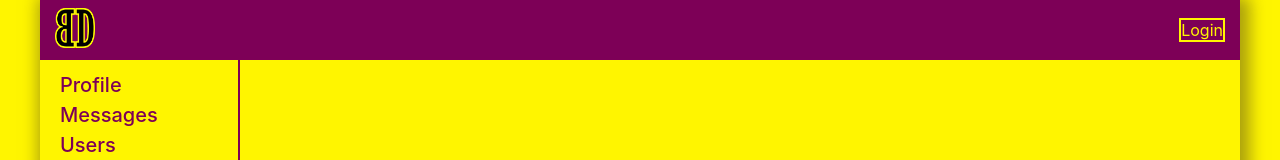
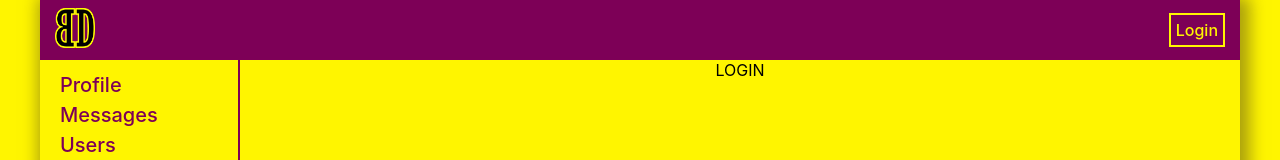
Before and after one commit to NichoMan26/react-samurai-wai-2.0, a React (Create React App) app in the folder way-of-samurai-2.0/: page /login in a window 1280 px wide. Shown: the top 160 px of the page. Built offline with nearby package versions, Linux system fonts and the light colour scheme; no server answers.

Commit message:
lesson 69

```diff
--- a/way-of-samurai-2.0/src/App.js
+++ b/way-of-samurai-2.0/src/App.js
@@ -6,6 +6,7 @@ import {Route, BrowserRouter} from 'react-router-dom'
 import DialogsContainer from './components/Dialogs/DialogsContainer';
 import UsersContainer from './components/Users/UsersContainer';
 import ProfileContainer from './components/Profile/ProfileContainer';
+import LoginPage from './components/Login/Login';
 
 const App = (props) => {
   return (
@@ -20,8 +21,8 @@ const App = (props) => {
                   render={() => <DialogsContainer />}/>
           <Route path='/users'
                   render={() => <UsersContainer/>}/>
-          {/* <Route path='/login'
-                  render={() => <Login/>}/> */}
+          <Route path='/login'
+                  render={() => <LoginPage/>}/>
         </div>
       </div>
     </BrowserRouter>
--- a/way-of-samurai-2.0/src/components/Auth/Auth.jsx
+++ b/way-of-samurai-2.0/src/components/Auth/Auth.jsx
@@ -17,7 +17,7 @@ const Auth = (props) =>{
             </NavLink>
             :
             <NavLink className={cls.wrapper} to={'/login/'}>
-               {props.isAuth?props.userName:"Login"}
+               <p className={cls.login}>Login</p>
             </NavLink>
             }
             </>
--- a/way-of-samurai-2.0/src/components/Dialogs/DialogsContainer.jsx
+++ b/way-of-samurai-2.0/src/components/Dialogs/DialogsContainer.jsx
@@ -1,10 +1,11 @@
 import {connect} from 'react-redux'
 import Dialogs from './Dialogs';
+import {withAuthRedirect}  from './../../hoc/withAuthRedirct'
 import {addMessageActionCreator, updateNewMessageActionCreator} from './../../redux/dialogs-reducer'
 
 let mapStateToProps = (state) => {
     return {
-        dialogsPage: state.dialogsPage
+        dialogsPage: state.dialogsPage,
         }
     }
 let mapDispatchToProps = (dispatch) => {
@@ -17,5 +18,6 @@ let mapDispatchToProps = (dispatch) => {
             }
         }
     }
-const DialogsContainer = connect(mapStateToProps, mapDispatchToProps)(Dialogs)
+    let AuthRedirectContainer = withAuthRedirect(Dialogs)
+const DialogsContainer = connect(mapStateToProps, mapDispatchToProps)(AuthRedirectContainer)
 export default DialogsContainer;
--- a/way-of-samurai-2.0/src/components/Header/HeaderContainer.jsx
+++ b/way-of-samurai-2.0/src/components/Header/HeaderContainer.jsx
@@ -2,7 +2,6 @@ import React from 'react';
 import Header from './Header'
 import {getAuthUserData} from './../../redux/auth-reducer'
 import {connect} from 'react-redux'
-import {authAPI} from './../../api/api'
 
 
 class HeaderContainer extends React.Component{
--- /dev/null
+++ b/way-of-samurai-2.0/src/components/Login/Login.jsx
@@ -0,0 +1,8 @@
+import React from 'react'
+import cls from './Login.module.css'
+class Login extends React.Component{
+    render(){
+        return <div className={cls.wrapper}>LOGIN</div>
+    }
+}
+export default Login
--- /dev/null
+++ b/way-of-samurai-2.0/src/components/Login/Login.module.css
@@ -0,0 +1,3 @@
+.wrapper{
+    text-align: center;
+}
--- a/way-of-samurai-2.0/src/components/Profile/Profile.jsx
+++ b/way-of-samurai-2.0/src/components/Profile/Profile.jsx
@@ -3,8 +3,9 @@ import React from 'react';
 import cls from './Profile.module.css'
 import ProfileInfo from './ProfileInfo/ProfileInfo';
 import MyPostsContainer from './MyPosts/MyPostsContainer';
+
+
 const Profile = (props) => {
-
     return(
         <div className={cls.profile}>
            <ProfileInfo userProfile={props.userProfile}/>
--- a/way-of-samurai-2.0/src/components/Profile/ProfileContainer.jsx
+++ b/way-of-samurai-2.0/src/components/Profile/ProfileContainer.jsx
@@ -3,6 +3,7 @@ import Profile from './Profile';
 import {getUserProfile} from './../../redux/profile-reducer'
 import {connect} from 'react-redux'
 import {withRouter} from 'react-router-dom'
+import {withAuthRedirect} from './../../hoc/withAuthRedirct'
 
 
  class ProfileContainer extends React.Component {
@@ -18,12 +19,14 @@ import {withRouter} from 'react-router-dom'
         return <Profile {...this.props}/>
      }
 }
-const dispatchMapToProps = (state) => {
- return{
-    userProfile:state.profilePage.userProfile
- }
-}
+let AuthRedirectContainer = withAuthRedirect(ProfileContainer)
 
-let WithURLDataProfileContainer = withRouter(ProfileContainer)
+const mapStateToProps = (state) => {
+   return{
+      userProfile:state.profilePage.userProfile,
+   }
+  }
 
-export default connect(dispatchMapToProps,{getUserProfile})(WithURLDataProfileContainer);
+let WithURLDataProfileContainer = withRouter(AuthRedirectContainer)
+
+export default connect(mapStateToProps,{getUserProfile})(WithURLDataProfileContainer);
--- /dev/null
+++ b/way-of-samurai-2.0/src/hoc/withAuthRedirct.js
@@ -0,0 +1,21 @@
+import React from 'react'
+import { Redirect } from 'react-router-dom'
+import {connect} from 'react-redux'
+
+
+const mapStateToPropsForRedirect = (state) => ({isAuth:state.auth.isAuth})
+
+export const withAuthRedirect = (Component) =>{
+    class RedirectComponent extends React.Component{
+        render(){
+            console.log(this.props);
+            if(!this.props.isAuth){
+                return <Redirect to='/login'/>
+            }
+            return <Component {...this.props}/>
+        }
+    }
+
+    let ConnectedAuthRedirectContainer = connect(mapStateToPropsForRedirect)(RedirectComponent)
+    return ConnectedAuthRedirectContainer
+}
```
